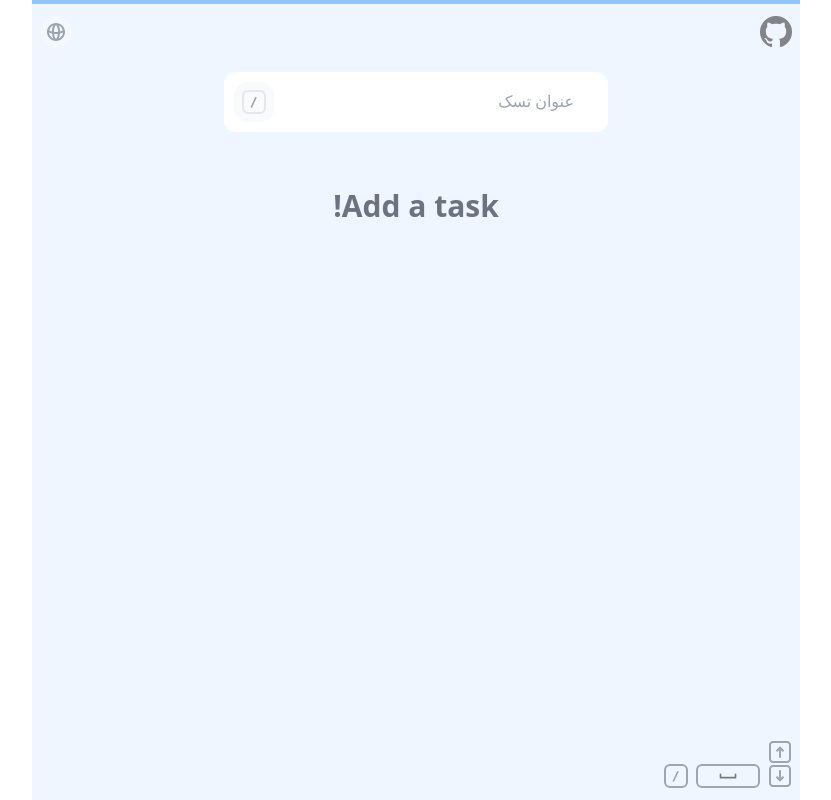
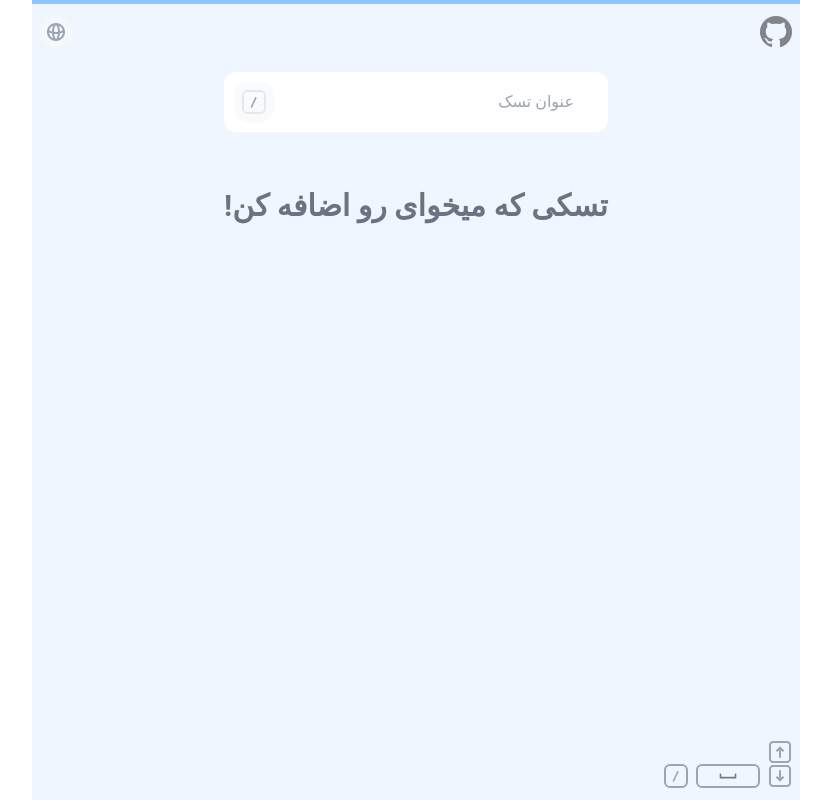
Before and after one commit to AldeonMoriak/task-tracker, a Vue app: page / in a window 1280 px wide. Shown: the whole page, without its empty margins (224-1055 px from the left). Built offline with nearby package versions, Linux system fonts and the light colour scheme; a web font is replaced by a local one.

Commit message:
fix timer bug

```diff
--- a/src/components/Tasks.vue
+++ b/src/components/Tasks.vue
@@ -137,7 +137,7 @@
     </div>
     <div v-else>
       <div
-        v-if="direction === 'rtl'"
+        v-if="store.dir === 'rtl'"
         class="text-gray-500 font-vazir text-xl lg:text-3xl font-bold text-center my-5"
       >تسکی که میخوای رو اضافه کن!</div>
       <div
--- a/src/stores/tasks.js
+++ b/src/stores/tasks.js
@@ -143,7 +143,11 @@ export const useTask = defineStore({
            this.currentIndex--;
        }
        clearInterval(this.timer)
+       this.timer = null
       this.tasks.splice(index, 1);
+      if (this.tasks.length < 1) {
+          this.calculateTotalTime()
+      }
 
     },
     tickingTime(index) {
```
